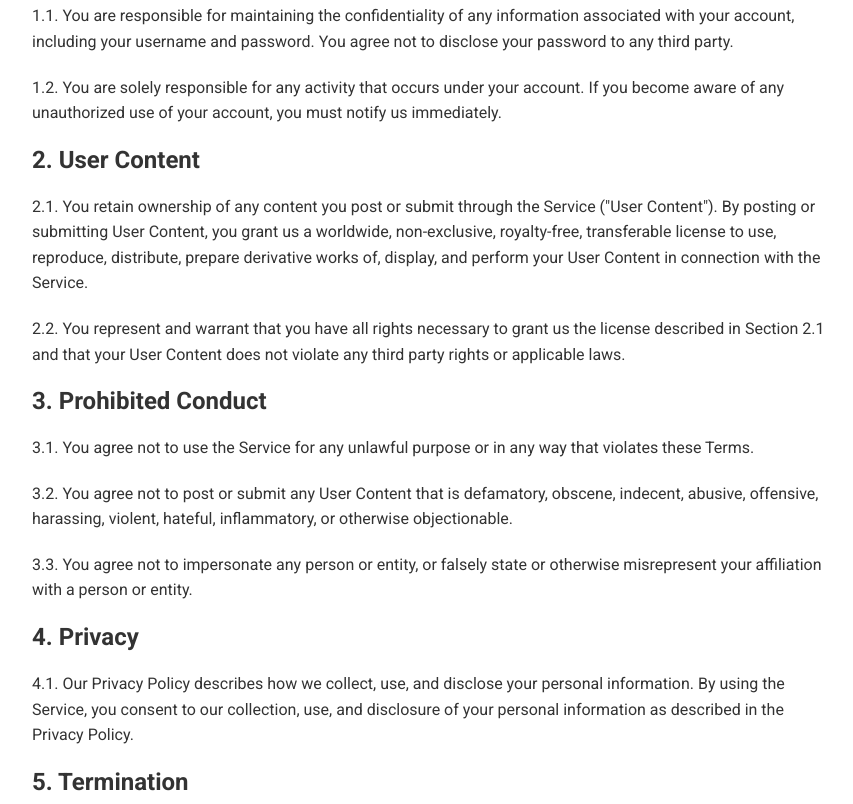
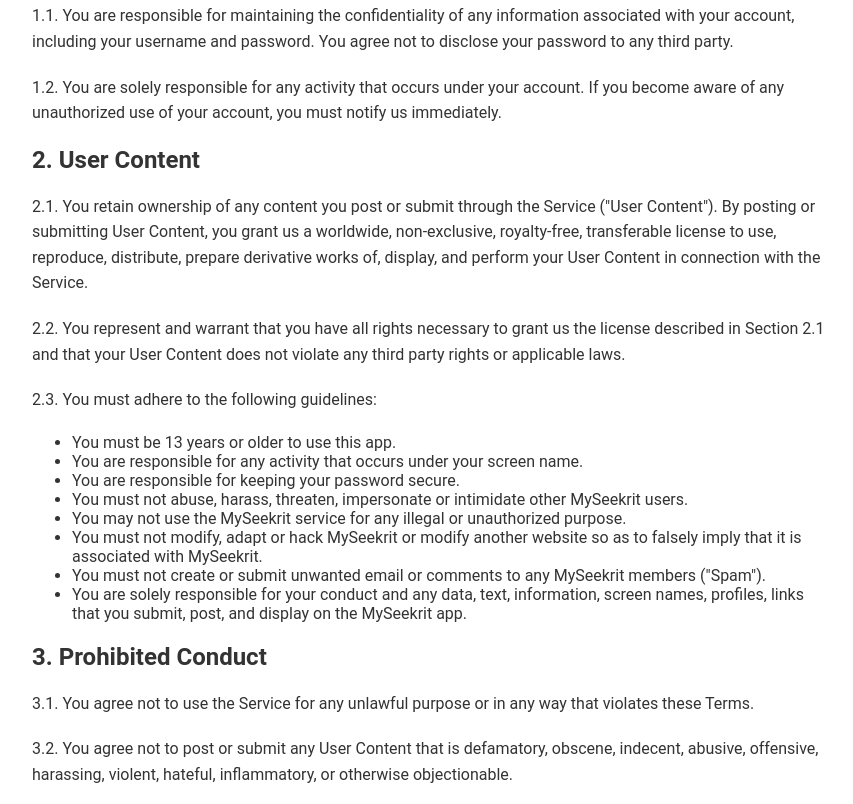
Before and after one commit to Raks-Javac/triviaJson, a plain HTML site: page index.html in a window 1280 px wide. Shown: the part 412-1216 px from the top of the page, without its empty margins (208-1061 px from the left). Drawn offline with Linux system fonts and the light colour scheme.

Commit message:
Update index.html

```diff
--- a/index.html
+++ b/index.html
@@ -4,7 +4,7 @@
     <meta charset="UTF-8">
     <meta name="viewport" content="width=device-width, initial-scale=1.0">
     <title>MySeekrit - Terms and Conditions</title>
-    <link rel="stylesheet" href="https://fonts.googleapis.com/css?family=Roboto:300,400,500,700&display=swap">
+<link rel="stylesheet" href="https://fonts.googleapis.com/css?family=Poppins:300,400,500,700&display=swap">
     <style>
         body {
             font-family: 'Roboto', sans-serif;
@@ -60,6 +60,18 @@
         <h2>2. User Content</h2>
         <p>2.1. You retain ownership of any content you post or submit through the Service ("User Content"). By posting or submitting User Content, you grant us a worldwide, non-exclusive, royalty-free, transferable license to use, reproduce, distribute, prepare derivative works of, display, and perform your User Content in connection with the Service.</p>
         <p>2.2. You represent and warrant that you have all rights necessary to grant us the license described in Section 2.1 and that your User Content does not violate any third party rights or applicable laws.</p>
+<p>2.3. You must adhere to the following guidelines:</p>
+<ul>
+    <li>You must be 13 years or older to use this app.</li>
+    <li>You are responsible for any activity that occurs under your screen name.</li>
+    <li>You are responsible for keeping your password secure.</li>
+    <li>You must not abuse, harass, threaten, impersonate or intimidate other MySeekrit users.</li>
+    <li>You may not use the MySeekrit service for any illegal or unauthorized purpose.</li>
+    <li>You must not modify, adapt or hack MySeekrit or modify another website so as to falsely imply that it is associated with MySeekrit.</li>
+    <li>You must not create or submit unwanted email or comments to any MySeekrit members ("Spam").</li>
+    <li>You are solely responsible for your conduct and any data, text, information, screen names, profiles, links that you submit, post, and display on the MySeekrit app.</li>
+</ul>
+
         <h2>3. Prohibited Conduct</h2>
         <p>3.1. You agree not to use the Service for any unlawful purpose or in any way that violates these Terms.</p>
         <p>3.2. You agree not to post or submit any User Content that is defamatory, obscene, indecent, abusive, offensive, harassing, violent, hateful, inflammatory, or otherwise objectionable.</p>
```
